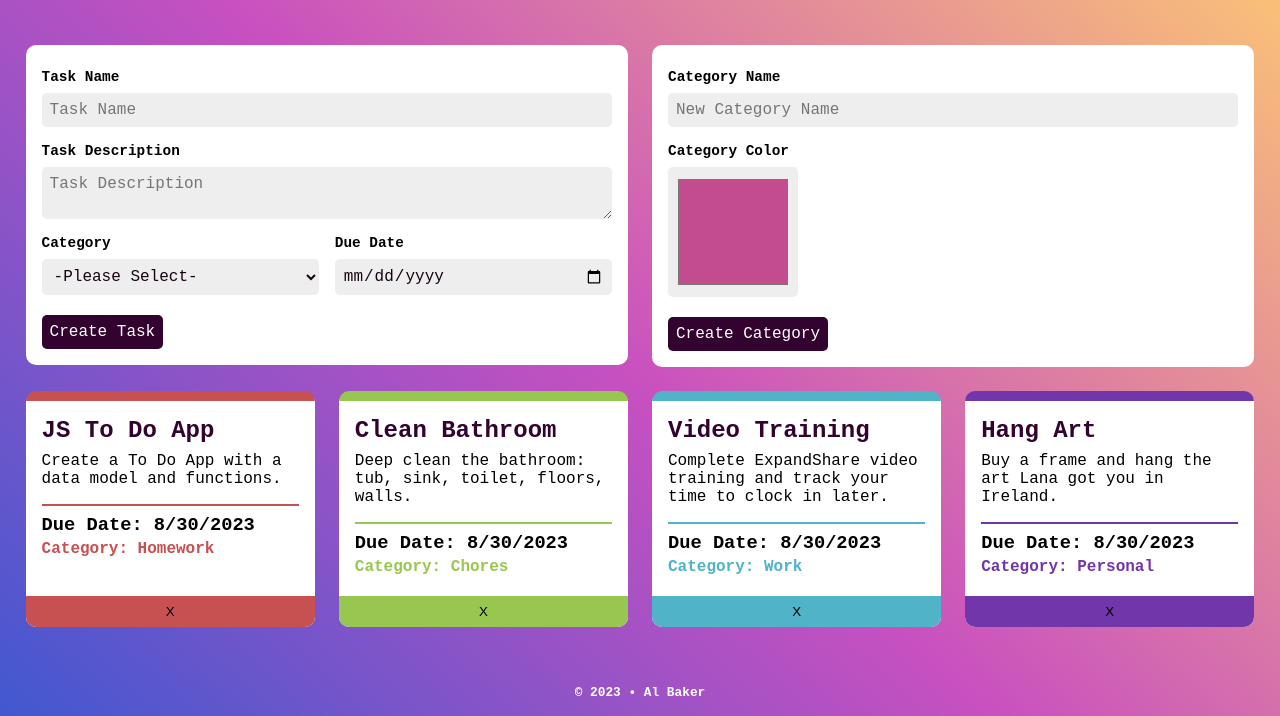
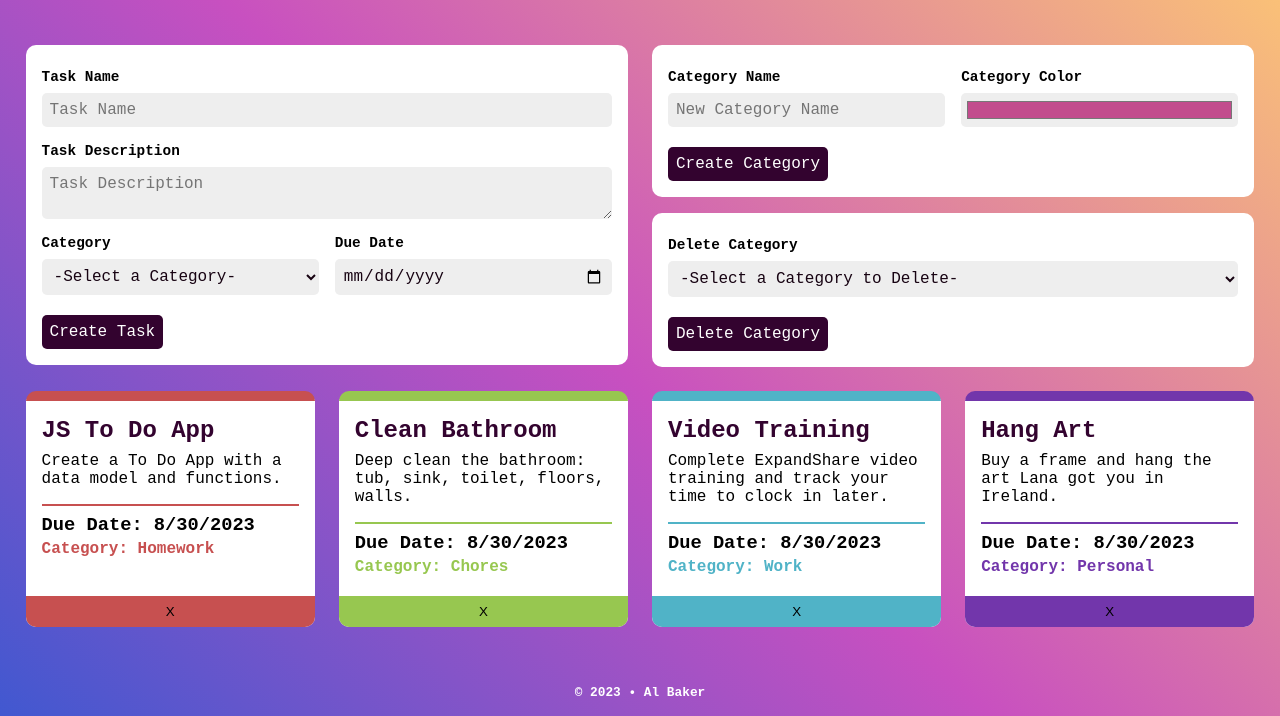
Before and after one commit to allison-baker/DGM-3760, a plain HTML site: page index.html in a window 1280 px wide. Shown: the part 103-819 px from the top of the page. Drawn offline with Linux system fonts and the light colour scheme.

Commit message:
work on remove categories function

```diff
--- a/css/styles.css
+++ b/css/styles.css
@@ -87,7 +87,7 @@ main form#newTask label textarea {
   margin-top: 0.5rem;
   width: 100%;
 }
-main form#newTask select {
+main form#newTask select, main form#deleteCategory select {
   background-color: #eee;
   font-family: 'Courier New', Courier, monospace;
   color: var(--black);
@@ -98,15 +98,18 @@ main form#newTask select {
   font-size: 1rem;
   width: 100%;
 }
-main form#newTask #smallSection {
+main form fieldset.smallSection {
   display: grid;
   grid-template-columns: 1fr 1fr;
   border: none;
   grid-gap: 1rem;
 }
 main form#newCategory input[type=color] {
-  height: 8.1rem;
-  width: 8.1rem;
+  padding: 0.25rem;
+  height: 2.15rem;
+}
+main form#deleteCategory {
+  margin-top: 0.95rem;
 }
 main .formStyling input[type=submit] {
   background-color: var(--darkPurple);
--- a/index.html
+++ b/index.html
@@ -31,9 +31,8 @@
               <textarea name="taskDescription" id="taskDescription" placeholder="Task Description"></textarea>
             </label>
 
-            <fieldset id="smallSection">
-              <label for="taskCategory">Category
-              <select name="taskCategory" id="taskCategory"></select></label>
+            <fieldset class="smallSection">
+              <label for="taskCategory">Category<select name="taskCategory" id="taskCategory"></select></label>
               <label for="taskDate">Due Date<input type="date" name="taskDate" id="taskDate" /></label>
             </fieldset>
 
@@ -41,13 +40,24 @@
           </form>
         </section>
 
+        <div>
           <section>
             <form id="newCategory" class="formStyling" method="POST">
+              <fieldset class="smallSection">
                 <label for="categoryName">Category Name <input type="text" name="categoryName" id="categoryName" placeholder="New Category Name" /></label>
                 <label for="categoryColor">Category Color <input type="color" name="categoryColor" id="categoryColor" value="#c24c8d" /></label>
+              </fieldset>
               <input type="submit" value="Create Category" id="createCategory">
             </form>
           </section>
+
+          <section>
+            <form id="deleteCategory" class="formStyling" method="POST">
+              <label for="deleteList">Delete Category<select name="deleteList" id="deleteList"></select></label>
+              <input type="submit" value="Delete Category" id="deleteCatBtn">
+            </form>
+          </section>
+        </div>
       </div>
 
       <section id="gallery"></section>
--- a/js/scripts.js
+++ b/js/scripts.js
@@ -53,13 +53,21 @@ let tasks = [
 
 function populateForm() {
   let dropdown = document.querySelector("#taskCategory")
-  dropdown.innerHTML = "<option value=''>-Please Select-</option>"
+  let deleteDropdown = document.querySelector("#deleteList")
+  dropdown.innerHTML = "<option value=''>-Select a Category-</option>"
+  deleteDropdown.innerHTML = "<option value=''>-Select a Category to Delete-</option>"
 
   for (let i in categories) {
     let option = document.createElement("option")
     option.value = categories[i].name
     option.textContent = categories[i].name
     dropdown.appendChild(option)
+  }
+  for (let i in categories) {
+    let option = document.createElement("option")
+    option.value = categories[i].name
+    option.textContent = categories[i].name
+    deleteDropdown.appendChild(option)
   }
 }
 
@@ -192,3 +200,23 @@ function removeTask(removeID) {
     }
   }
 }
+
+let removedCategories = []
+
+function deleteCategory(data) {
+  for (let i in categories) {
+    if (categories[i].name === data.name) {
+      console.log(data.name)
+      removedCategories.push(categories[i])
+      let firstHalf = categories.splice(0, i)
+      let secondHalf = categories.splice(i)
+      console.log(firstHalf)
+      console.log(secondHalf)
+      secondHalf.shift
+      /* let newCategories = firstHalf.concat(secondHalf)
+      categories = newCategories
+      populateForm() */
+      break
+    }
+  }
+}
```
Lines whose indentation alone changed are shown as unchanged.
